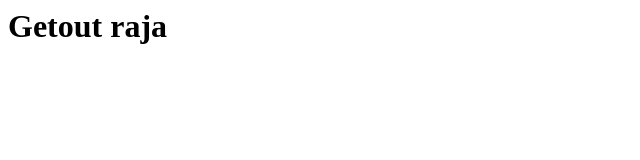
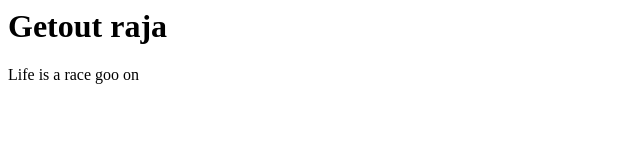
Before and after one commit to rajaprabhu2010/getout, a plain HTML site: page index.html in a window 1280 px wide. Shown: the whole page, without its empty margins (0-640 px from the left). Drawn offline with Linux system fonts and the light colour scheme.

Commit message:
Second commit

```diff
--- a/index.html
+++ b/index.html
@@ -1,5 +1,6 @@
 <html>
 <body>
 <H1>Getout raja</H1>
+<T1>Life is a race goo on</T1>
 </body>
 </html>
```
